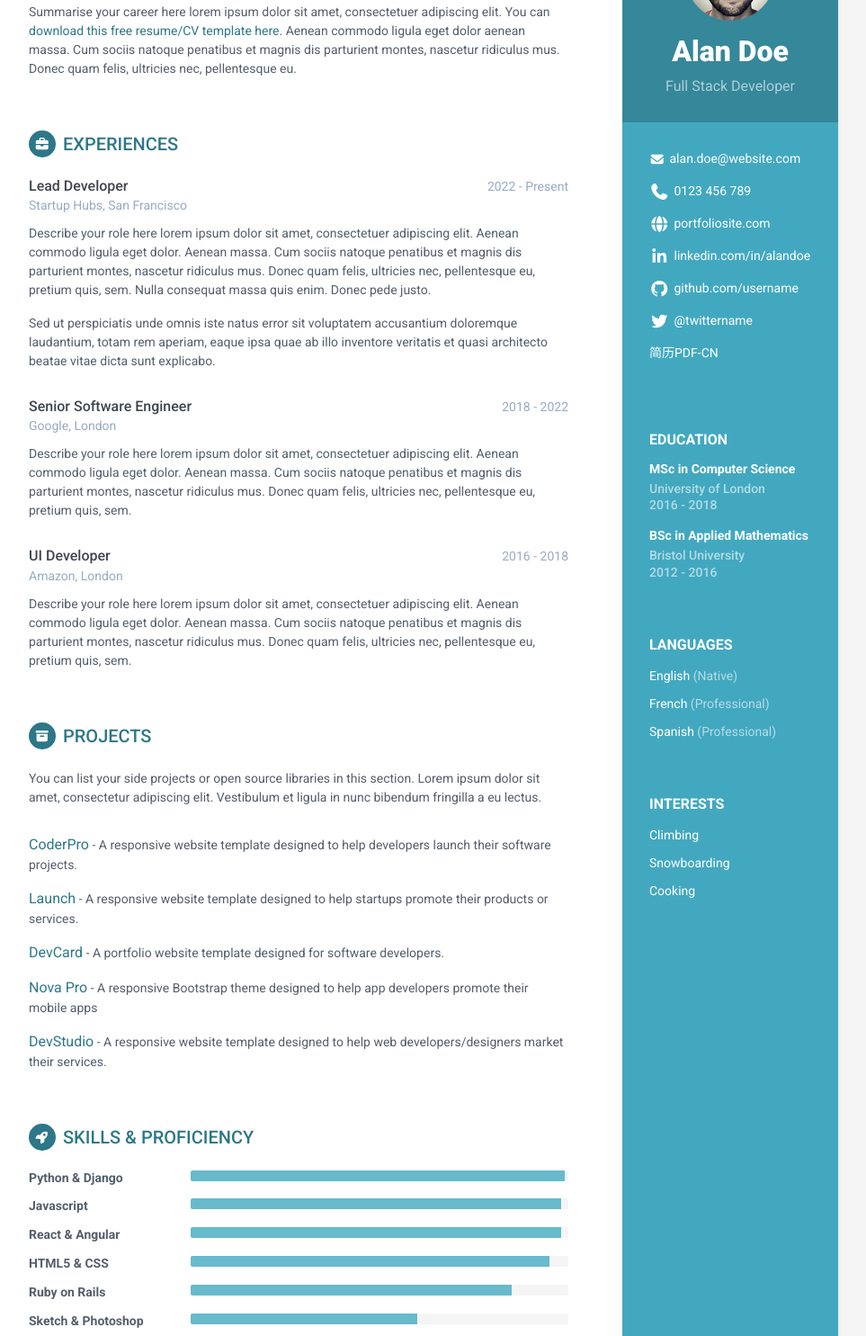
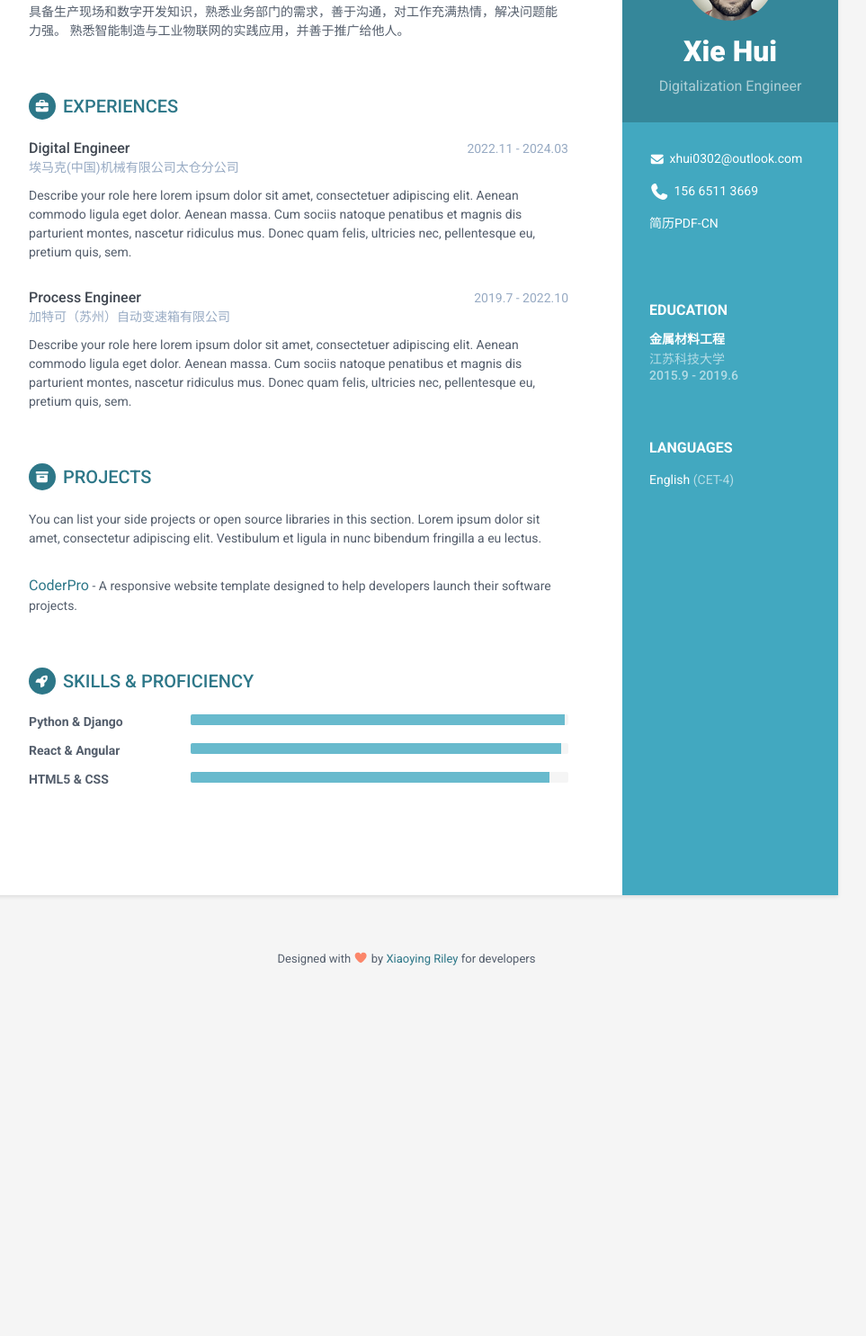
Before and after one commit to wheeliar/wheeliar.github.io, a plain HTML site: page index.html in a window 1280 px wide. Shown: the part 155-1640 px from the top of the page at 90% size, without its empty margins (188-1151 px from the left). After the commit the page ends 1262 px from the top, so only its background shows below. Drawn offline with Linux system fonts and the light colour scheme.

Commit message:
add files

```diff
--- a/index.html
+++ b/index.html
@@ -1,7 +1,7 @@
 <!DOCTYPE html>
 <html lang="en">
 <head>
-    <title>Orbit - Bootstrap 5 Resume/CV Template for Developers</title>
+    <title>Resume-XieHui-for digitalization engineer</title>
 
     <!-- Meta -->
     <meta charset="utf-8">
@@ -25,53 +25,53 @@
         <div class="sidebar-wrapper">
             <div class="profile-container">
                 <img class="profile" src="assets/images/profile.png" alt="" />
-                <h1 class="name">Alan Doe</h1>
-                <h3 class="tagline">Full Stack Developer</h3>
+                <h1 class="name">Xie Hui</h1>
+                <h3 class="tagline">Digitalization Engineer</h3>
             </div><!--//profile-container-->
 
             <div class="contact-container container-block">
                 <ul class="list-unstyled contact-list">
-                    <li class="email"><i class="fa-solid fa-envelope"></i><a href="mailto: yourname@email.com">alan.doe@website.com</a></li>
-                    <li class="phone"><i class="fa-solid fa-phone"></i><a href="tel:0123 456 789">0123 456 789</a></li>
-                    <li class="website"><i class="fa-solid fa-globe"></i><a href="https://themes.3rdwavemedia.com/bootstrap-templates/resume/orbit-free-resume-cv-bootstrap-theme-for-developers/" target="_blank">portfoliosite.com</a></li>
-                    <li class="linkedin"><i class="fa-brands fa-linkedin-in"></i><a href="#" target="_blank">linkedin.com/in/alandoe</a></li>
-                    <li class="github"><i class="fa-brands fa-github"></i><a href="#" target="_blank">github.com/username</a></li>
-                    <li class="twitter"><i class="fa-brands fa-twitter"></i><a href="https://twitter.com/3rdwave_themes" target="_blank">@twittername</a></li>
-                    <a href="./files/resume_xiehui.pdf" target="_blank">简历PDF-CN</a>
+                    <li class="email"><i class="fa-solid fa-envelope"></i><a href="mailto: yourname@email.com">xhui0302@outlook.com</a></li>
+                    <li class="phone"><i class="fa-solid fa-phone"></i><a href="tel:0123 456 789">156 6511 3669</a></li>
+                    <!-- <li class="website"><i class="fa-solid fa-globe"></i><a href="https://themes.3rdwavemedia.com/bootstrap-templates/resume/orbit-free-resume-cv-bootstrap-theme-for-developers/" target="_blank">portfoliosite.com</a></li> -->
+                    <!-- <li class="linkedin"><i class="fa-brands fa-linkedin-in"></i><a href="#" target="_blank">linkedin.com/in/alandoe</a></li> -->
+                    <!-- <li class="github"><i class="fa-brands fa-github"></i><a href="#" target="_blank">github.com/username</a></li> -->
+                    <!-- <li class="twitter"><i class="fa-brands fa-twitter"></i><a href="https://twitter.com/3rdwave_themes" target="_blank">@twittername</a></li> -->
+                    <a href="assets/files/resume_xiehui.pdf" target="_blank">简历PDF-CN</a>
 
                 </ul>
             </div><!--//contact-container-->
             <div class="education-container container-block">
                 <h2 class="container-block-title">Education</h2>
                 <div class="item">
-                    <h4 class="degree">MSc in Computer Science</h4>
-                    <h5 class="meta">University of London</h5>
-	                    <div class="time">2016 - 2018</div>
+                    <h4 class="degree">金属材料工程</h4>
+                    <h5 class="meta">江苏科技大学</h5>
+	                    <div class="time">2015.9 - 2019.6</div>
                 </div><!--//item-->
-                <div class="item">
+                <!-- <div class="item">
                     <h4 class="degree">BSc in Applied Mathematics</h4>
                     <h5 class="meta">Bristol University</h5>
                     <div class="time">2012 - 2016</div>
-                </div><!--//item-->
+                </div> --><!--//item-->
             </div><!--//education-container-->
 
             <div class="languages-container container-block">
                 <h2 class="container-block-title">Languages</h2>
                 <ul class="list-unstyled interests-list">
-                    <li>English <span class="lang-desc">(Native)</span></li>
-                    <li>French <span class="lang-desc">(Professional)</span></li>
-                    <li>Spanish <span class="lang-desc">(Professional)</span></li>
+                    <li>English <span class="lang-desc">(CET-4)</span></li>
+                    <!-- <li>French <span class="lang-desc">(Professional)</span></li> -->
+                    <!-- <li>Spanish <span class="lang-desc">(Professional)</span></li> -->
                 </ul>
             </div><!--//interests-->
 
-            <div class="interests-container container-block">
+            <!-- <div class="interests-container container-block">
                 <h2 class="container-block-title">Interests</h2>
                 <ul class="list-unstyled interests-list">
                     <li>Climbing</li>
                     <li>Snowboarding</li>
                     <li>Cooking</li>
                 </ul>
-            </div><!--//interests-->
+            </div> --><!--//interests-->
 
         </div><!--//sidebar-wrapper-->
 
@@ -80,34 +80,35 @@
             <section class="section summary-section">
                 <h2 class="section-title"><span class="icon-holder"><i class="fa-solid fa-user"></i></span>Career Profile</h2>
                 <div class="summary">
-                    <p>Summarise your career here lorem ipsum dolor sit amet, consectetuer adipiscing elit. You can <a href="https://themes.3rdwavemedia.com/bootstrap-templates/resume/orbit-free-resume-cv-bootstrap-theme-for-developers/" target="_blank">download this free resume/CV template here</a>. Aenean commodo ligula eget dolor aenean massa. Cum sociis natoque penatibus et magnis dis parturient montes, nascetur ridiculus mus. Donec quam felis, ultricies nec, pellentesque eu.</p>
+                    <p>具备生产现场和数字开发知识，熟悉业务部门的需求，善于沟通，对工作充满热情，解决问题能力强。
+                        熟悉智能制造与工业物联网的实践应用，并善于推广给他人。</p>
                 </div><!--//summary-->
             </section><!--//section-->
 
             <section class="section experiences-section">
                 <h2 class="section-title"><span class="icon-holder"><i class="fa-solid fa-briefcase"></i></span>Experiences</h2>
 
-                <div class="item">
+                <!-- <div class="item">
                     <div class="meta">
                         <div class="upper-row">
                             <h3 class="job-title">Lead Developer</h3>
                             <div class="time">2022 - Present</div>
-                        </div><!--//upper-row-->
+                        </div>
                         <div class="company">Startup Hubs, San Francisco</div>
-                    </div><!--//meta-->
+                    </div>
                     <div class="details">
                         <p>Describe your role here lorem ipsum dolor sit amet, consectetuer adipiscing elit. Aenean commodo ligula eget dolor. Aenean massa. Cum sociis natoque penatibus et magnis dis parturient montes, nascetur ridiculus mus. Donec quam felis, ultricies nec, pellentesque eu, pretium quis, sem. Nulla consequat massa quis enim. Donec pede justo.</p>
                         <p>Sed ut perspiciatis unde omnis iste natus error sit voluptatem accusantium doloremque laudantium, totam rem aperiam, eaque ipsa quae ab illo inventore veritatis et quasi architecto beatae vitae dicta sunt explicabo. </p>
-                    </div><!--//details-->
-                </div><!--//item-->
+                    </div>
+                </div> -->
 
                 <div class="item">
                     <div class="meta">
                         <div class="upper-row">
-                            <h3 class="job-title">Senior Software Engineer</h3>
-                            <div class="time">2018 - 2022</div>
+                            <h3 class="job-title">Digital Engineer</h3>
+                            <div class="time">2022.11 - 2024.03</div>
                         </div><!--//upper-row-->
-                        <div class="company">Google, London</div>
+                        <div class="company">埃马克(中国)机械有限公司太仓分公司</div>
                     </div><!--//meta-->
                     <div class="details">
                         <p>Describe your role here lorem ipsum dolor sit amet, consectetuer adipiscing elit. Aenean commodo ligula eget dolor. Aenean massa. Cum sociis natoque penatibus et magnis dis parturient montes, nascetur ridiculus mus. Donec quam felis, ultricies nec, pellentesque eu, pretium quis, sem.</p>
@@ -118,10 +119,10 @@
                 <div class="item">
                     <div class="meta">
                         <div class="upper-row">
-                            <h3 class="job-title">UI Developer</h3>
-                            <div class="time">2016 - 2018</div>
+                            <h3 class="job-title">Process Engineer</h3>
+                            <div class="time">2019.7 - 2022.10</div>
                         </div><!--//upper-row-->
-                        <div class="company">Amazon, London</div>
+                        <div class="company">加特可（苏州）自动变速箱有限公司</div>
                     </div><!--//meta-->
                     <div class="details">
                         <p>Describe your role here lorem ipsum dolor sit amet, consectetuer adipiscing elit. Aenean commodo ligula eget dolor. Aenean massa. Cum sociis natoque penatibus et magnis dis parturient montes, nascetur ridiculus mus. Donec quam felis, ultricies nec, pellentesque eu, pretium quis, sem.</p>
@@ -134,25 +135,25 @@
                 <h2 class="section-title"><span class="icon-holder"><i class="fa-solid fa-archive"></i></span>Projects</h2>
                 <div class="intro">
                     <p>You can list your side projects or open source libraries in this section. Lorem ipsum dolor sit amet, consectetur adipiscing elit. Vestibulum et ligula in nunc bibendum fringilla a eu lectus.</p>
-                </div><!--//intro-->
+                </div>
                 <div class="item">
                     <span class="project-title"><a href="https://themes.3rdwavemedia.com/bootstrap-templates/startup/coderpro-bootstrap-5-startup-template-for-software-projects/" target="_blank">CoderPro</a></span> - <span class="project-tagline">A responsive website template designed to help developers launch their software projects. </span>
 
-                </div><!--//item-->
-                <div class="item">
+                </div>
+                <!-- <div class="item">
                     <span class="project-title"><a href="https://themes.3rdwavemedia.com/bootstrap-templates/startup/launch-bootstrap-5-template-for-saas-businesses/" target="_blank">Launch</a></span> - <span class="project-tagline">A responsive website template designed to help startups promote their products or services.</span>
-                </div><!--//item-->
-                <div class="item">
+                </div> -->
+                <!-- <div class="item">
                     <span class="project-title"><a href="https://themes.3rdwavemedia.com/bootstrap-templates/resume/devcard-bootstrap-5-vcard-portfolio-template-for-software-developers/" target="_blank">DevCard</a></span> - <span class="project-tagline">A portfolio website template designed for software developers.</span>
-                </div><!--//item-->
+                </div>
                 <div class="item">
                     <span class="project-title"><a href="https://themes.3rdwavemedia.com/bootstrap-templates/startup/bootstrap-template-for-mobile-apps-nova-pro/" target="_blank">Nova Pro</a></span> - <span class="project-tagline">A responsive Bootstrap theme designed to help app developers promote their mobile apps</span>
-                </div><!--//item-->
+                </div>
                 <div class="item">
                     <span class="project-title"><a href="http://themes.3rdwavemedia.com/website-templates/responsive-bootstrap-theme-web-development-agencies-devstudio/" target="_blank">DevStudio</a></span> -
                     <span class="project-tagline">A responsive website template designed to help web developers/designers market their services. </span>
-                </div><!--//item-->
-            </section><!--//section-->
+                </div> -->
+            </section>
 
             <section class="skills-section section">
                 <h2 class="section-title"><span class="icon-holder"><i class="fa-solid fa-rocket"></i></span>Skills &amp; Proficiency</h2>
@@ -162,45 +163,27 @@
                         <div class="progress level-bar">
 						    <div class="progress-bar theme-progress-bar" role="progressbar" style="width: 99%" aria-valuenow="99" aria-valuemin="0" aria-valuemax="100"></div>
 						</div>
-                    </div><!--//item-->
+                    </div>
 
-                    <div class="item">
-                        <h3 class="level-title">Javascript</h3>
-                        <div class="progress level-bar">
-						    <div class="progress-bar theme-progress-bar" role="progressbar" style="width: 98%" aria-valuenow="98" aria-valuemin="0" aria-valuemax="100"></div>
-						</div>
-                    </div><!--//item-->
+
 
                     <div class="item">
                         <h3 class="level-title">React &amp; Angular</h3>
                         <div class="progress level-bar">
 						    <div class="progress-bar theme-progress-bar" role="progressbar" style="width: 98%" aria-valuenow="98" aria-valuemin="0" aria-valuemax="100"></div>
 						</div>
-                    </div><!--//item-->
+                    </div>
 
                     <div class="item">
                         <h3 class="level-title">HTML5 &amp; CSS</h3>
                         <div class="progress level-bar">
 							    <div class="progress-bar theme-progress-bar" role="progressbar" style="width: 95%" aria-valuenow="95" aria-valuemin="0" aria-valuemax="100"></div>
 						</div>
-                    </div><!--//item-->
-
-                    <div class="item">
-                        <h3 class="level-title">Ruby on Rails</h3>
-                        <div class="progress level-bar">
-						    <div class="progress-bar theme-progress-bar" role="progressbar" style="width: 85%" aria-valuenow="85" aria-valuemin="0" aria-valuemax="100"></div>
-						</div>
-                    </div><!--//item-->
-
-                    <div class="item">
-                        <h3 class="level-title">Sketch &amp; Photoshop</h3>
-                        <div class="progress level-bar">
-						    <div class="progress-bar theme-progress-bar" role="progressbar" style="width: 60%" aria-valuenow="60" aria-valuemin="0" aria-valuemax="100"></div>
-						</div>
-                    </div><!--//item-->
+                    </div>
 
                 </div>
-            </section><!--//skills-section-->
+            </section>
+
 
         </div><!--//main-body-->
     </div>
```
Also changed, not shown: 2 other files.
